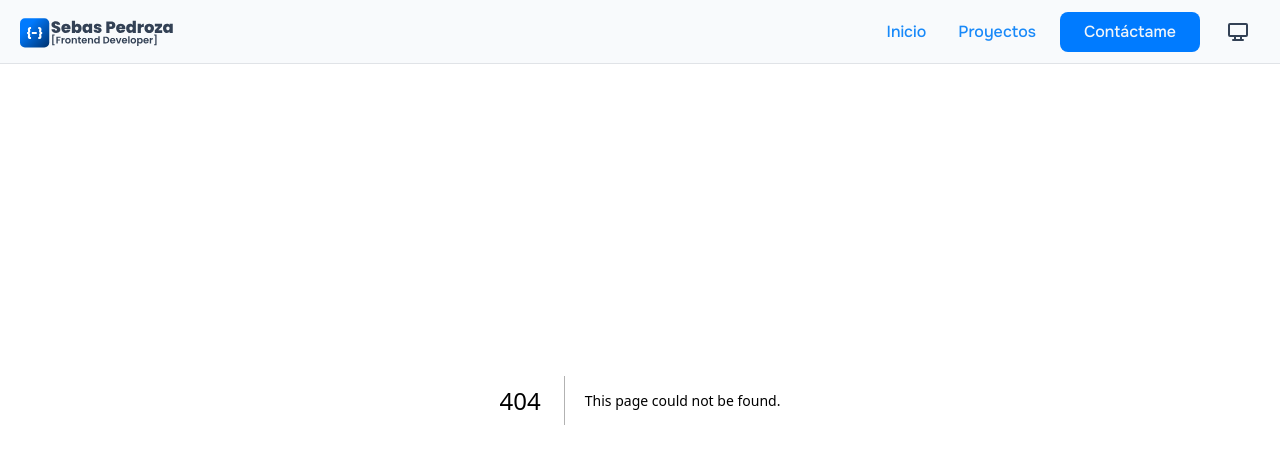
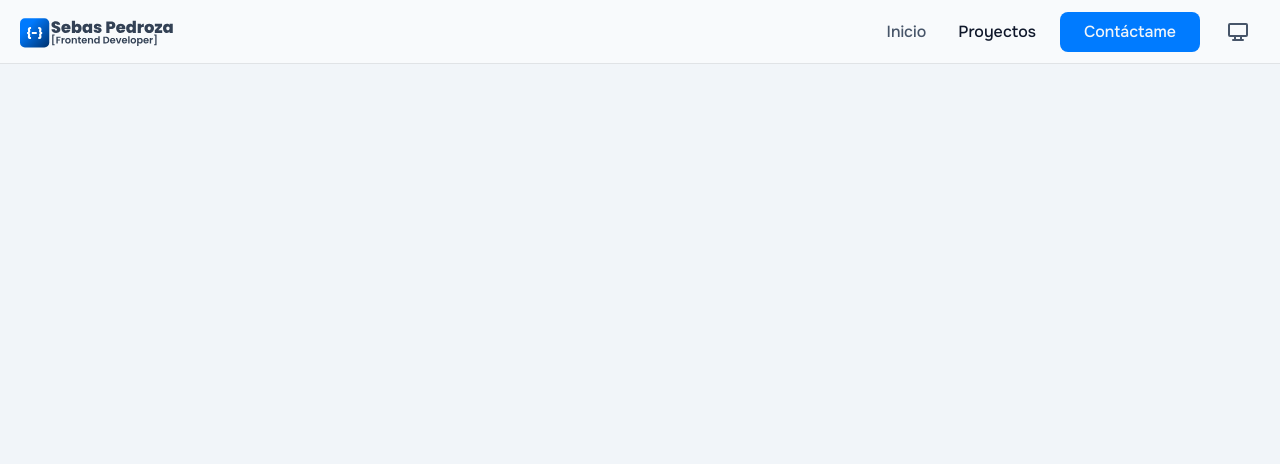
Before and after one commit to SebasDeveloper1/sebasdeveloperweb, a Next.js app: page /projects in a window 1280 px wide. Before the commit this address had no page. Shown: the top 464 px of the page. Built offline with nearby package versions, Linux system fonts and the light colour scheme.

Commit message:
:bug: Fix theme

```diff
--- /dev/null
+++ b/app/projects/page.tsx
@@ -0,0 +1,3 @@
+export default function page() {
+  return <div>page</div>;
+}
--- a/app/providers/ThemeProviderWrapper.tsx
+++ b/app/providers/ThemeProviderWrapper.tsx
@@ -17,5 +17,9 @@ export default function ThemeProviderWrapper({
     return <>{children}</>;
   }
 
-  return <ThemeProvider attribute="class">{children}</ThemeProvider>;
+  return (
+    <ThemeProvider attribute="class" defaultTheme="system">
+      {children}
+    </ThemeProvider>
+  );
 }
--- a/app/styles/globals.css
+++ b/app/styles/globals.css
@@ -13,22 +13,6 @@
   }
 
   /* Focus-visible styles for better accessibility */
-  *:focus-visible {
-    border-radius: 0.375rem;
-    outline: 2px solid #1f1f3a80;
-  }
-
-  /* Scrollbar styles for webkit browsers */
-  *::-webkit-scrollbar {
-    inline-size: 10px;
-  }
-  *::-webkit-scrollbar-track {
-    background-color: #1f1f3a80;
-  }
-  *::-webkit-scrollbar-thumb {
-    border-radius: 4px;
-    background-color: #007bff;
-  }
 
   /* Custom scrollbar styles for elements with the class 'scroll-card--light' */
   .scroll-card::-webkit-scrollbar {
@@ -165,7 +149,7 @@
     clip-path: polygon(0 0, 100% 0, 100% 100%, 0 100%);
   }
   .navbar-item {
-    @apply w-full xl:w-fit font-medium text-dark-700 dark:text-dark-200 hover:text-primary-400 dark:hover:text-primary-400;
+    @apply w-full xl:w-fit font-medium text-dark-600 dark:text-dark-400 hover:text-dark-900 dark:hover:text-dark-200;
   }
   .navbar-item-sm {
     @apply navbar-item text-base;
@@ -174,9 +158,9 @@
     @apply navbar-item text-base px-2;
   }
   .navbar-item-active-sm {
-    @apply text-dark-50;
+    @apply text-dark-900 dark:text-dark-200;
   }
   .navbar-item-active-lg {
-    @apply text-primary-400 dark:text-primary-500;
+    @apply text-dark-900 dark:text-dark-200;
   }
 }
--- a/app/ui/components/shared/Header/Navbar/Navbar.tsx
+++ b/app/ui/components/shared/Header/Navbar/Navbar.tsx
@@ -22,7 +22,7 @@ export function Navbar() {
     // Add more links as needed
   ];
   return (
-    <nav className="z-[100] fixed flex justify-between items-center w-full h-16 px-5 py-3 lg:border-b lg:border-dark-900/10 dark:border-dark-50/[0.06] bg-dark-50/95 dark:bg-dark-950">
+    <nav className="z-[100] fixed flex justify-between items-center w-full h-16 px-5 py-3 lg:border-b lg:border-dark-900/10 dark:border-dark-50/[0.06] bg-dark-50 dark:bg-dark-950">
       <Link href={'/'} className="h-5/6 text-dark-700 dark:text-dark-50">
         <SDLogo />
       </Link>
--- a/app/ui/components/shared/Header/Navbar/NavbarLG/NavbarLG.tsx
+++ b/app/ui/components/shared/Header/Navbar/NavbarLG/NavbarLG.tsx
@@ -11,7 +11,7 @@ export function NavbarLG({ links, pathname }: NavbarLGprops): JSX.Element {
       <ul className="flex justify-center items-center gap-4 w-full">
         {/* Map through the array of navigation links */}
         {links.map((link) => {
-          const isActive = pathname.startsWith(link?.href);
+          const isActive = pathname === link?.href;
           return (
             <li
               key={`Navbar-link-${link?.name}`}
--- a/app/ui/components/shared/Header/Navbar/NavbarSM/NavbarSM.tsx
+++ b/app/ui/components/shared/Header/Navbar/NavbarSM/NavbarSM.tsx
@@ -195,7 +195,7 @@ export function NavbarSM({ links, pathname }: NavbarSMprops): JSX.Element {
           <ul className="flex flex-col items-center gap-4 w-full pt-6 border-t border-customNeutral-700 ">
             {/* Map through the array of navigation links */}
             {links.map((link) => {
-              const isActive = pathname.startsWith(link?.href);
+              const isActive = pathname === link?.href;
               return (
                 <li
                   key={`Navbar-link-${link.name}`}
--- a/app/ui/components/shared/Header/ThemeSwich/ThemeSwich.tsx
+++ b/app/ui/components/shared/Header/ThemeSwich/ThemeSwich.tsx
@@ -97,10 +97,10 @@ export function ThemeSwich() {
 
   if (!mounted) {
     return (
-      <div className="padding-icon bg-dark-700 animate-pulse">
+      <div className="padding-icon rounded-lg bg-dark-700/10 text-transparent animate-pulse">
         <svg
           xmlns="http://www.w3.org/2000/svg"
-          className="icon icon-tabler icon-tabler-device-desktop text-transparent"
+          className="icon icon-tabler icon-tabler-device-desktop"
           width={24}
           height={24}
           viewBox="0 0 24 24"
```
